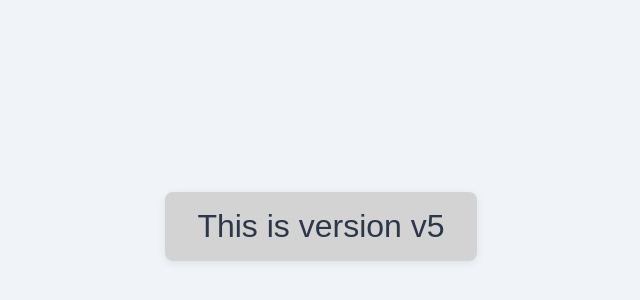
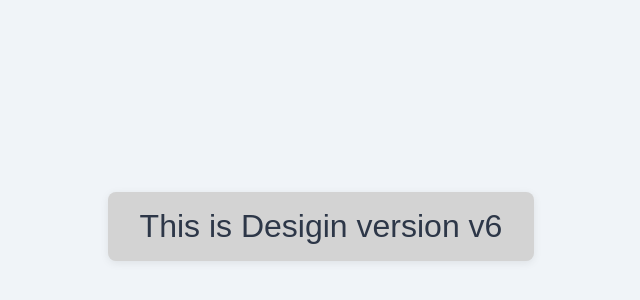
Before and after one commit to rakeshverma-devops/git-practice, a plain HTML site: page index.html in a window 1280 px wide. Shown: the part 174-474 px from the top of the page, without its empty margins (319-959 px from the left). Drawn offline with Linux system fonts and the light colour scheme.

Commit message:
Changed commit and H1

```diff
--- a/index.html
+++ b/index.html
@@ -7,6 +7,6 @@
      <link rel="stylesheet" href="style.css">
 </head>
 <body>
-    <h>This is version v5</h>
+    <h>This is Desigin version v6</h>
 </body>
 </html>
```
